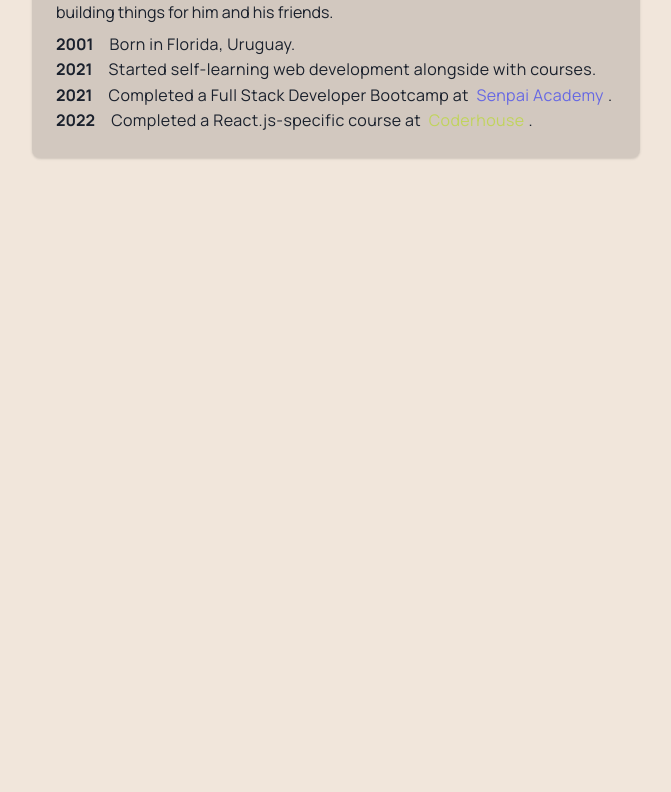
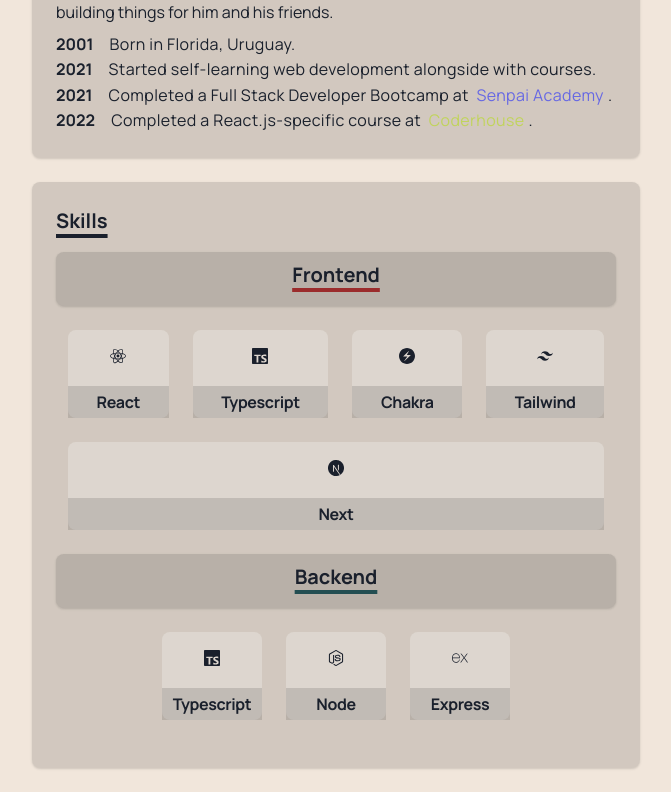
Before and after one commit to enzom-uy/portfolio, a Next.js app: page / in a window 1280 px wide. Shown: the part 700-1492 px from the top of the page, without its empty margins (304-975 px from the left). Before the commit the page ends 882 px from the top, so only its background shows below. Built offline with nearby package versions, Linux system fonts and the light colour scheme; no server answers.

Commit message:
Add Skills Section to index page

```diff
--- /dev/null
+++ b/components/skills-section/skills-backend-skills.tsx
@@ -0,0 +1,32 @@
+import { Flex } from '@chakra-ui/react'
+import React from 'react'
+import SkillsSkill from './skills-skill'
+import { SiExpress, SiNodedotjs, SiTypescript } from 'react-icons/si'
+import { IconType } from 'react-icons'
+
+const backendSkills: Array<{ name: string; icon: IconType }> = [
+  {
+    name: 'Typescript',
+    icon: SiTypescript
+  },
+  {
+    name: 'Node',
+    icon: SiNodedotjs
+  },
+  {
+    name: 'Express',
+    icon: SiExpress
+  }
+]
+
+const BackendSkills: React.FC = () => {
+  return (
+    <Flex wrap="wrap" gap={6}>
+      {backendSkills.map((skill) => (
+        <SkillsSkill key={skill.name} name={skill.name} icon={skill.icon} />
+      ))}
+    </Flex>
+  )
+}
+
+export default BackendSkills
--- /dev/null
+++ b/components/skills-section/skills-category.tsx
@@ -0,0 +1,22 @@
+import SimpleContainer from 'components/containers/simple-container'
+import SectionTitle from 'components/text/section-title'
+import React from 'react'
+
+const SkillsCategory: React.FC<{
+  category: string
+  decorationColor?: string
+}> = ({ category, decorationColor }) => {
+  return (
+    <SimpleContainer p={2} justifyContent="center">
+      <SectionTitle
+        as="h3"
+        mb={2}
+        textDecorationColor={decorationColor ? decorationColor : 'red.700'}
+      >
+        {category}
+      </SectionTitle>
+    </SimpleContainer>
+  )
+}
+
+export default SkillsCategory
--- /dev/null
+++ b/components/skills-section/skills-frontend-skills.tsx
@@ -0,0 +1,48 @@
+import { Flex } from '@chakra-ui/react'
+import React from 'react'
+
+import SkillsSkill from './skills-skill'
+import {
+  SiChakraui,
+  SiNextdotjs,
+  SiReact,
+  SiTailwindcss,
+  SiTypescript
+} from 'react-icons/si'
+import { IconType } from 'react-icons'
+
+const frontendSkills: Array<{ name: string; icon: IconType }> = [
+  {
+    name: 'React',
+    icon: SiReact
+  },
+
+  {
+    name: 'Typescript',
+    icon: SiTypescript
+  },
+  {
+    name: 'Chakra',
+    icon: SiChakraui
+  },
+  {
+    name: 'Tailwind',
+    icon: SiTailwindcss
+  },
+  {
+    name: 'Next',
+    icon: SiNextdotjs
+  }
+]
+
+const FrontendSkills: React.FC = () => {
+  return (
+    <Flex wrap="wrap" gap={6}>
+      {frontendSkills.map((skill) => (
+        <SkillsSkill key={skill.name} name={skill.name} icon={skill.icon} />
+      ))}
+    </Flex>
+  )
+}
+
+export default FrontendSkills
--- /dev/null
+++ b/components/skills-section/skills-section.tsx
@@ -0,0 +1,25 @@
+import SimpleContainer from 'components/containers/simple-container'
+import SectionTitle from 'components/text/section-title'
+import React from 'react'
+import BackendSkills from './skills-backend-skills'
+import SkillsCategory from './skills-category'
+import FrontendSkills from './skills-frontend-skills'
+import SkillsContainer from './skills-skills-container'
+
+const SkillsSection: React.FC = () => {
+  return (
+    <SimpleContainer as="section">
+      <SectionTitle as="h3">Skills</SectionTitle>
+      <SkillsCategory category="Frontend" />
+      <SkillsContainer>
+        <FrontendSkills />
+      </SkillsContainer>
+      <SkillsCategory category="Backend" decorationColor="teal.800" />
+      <SkillsContainer>
+        <BackendSkills />
+      </SkillsContainer>
+    </SimpleContainer>
+  )
+}
+
+export default SkillsSection
--- /dev/null
+++ b/components/skills-section/skills-skill.tsx
@@ -0,0 +1,36 @@
+import { Box, Flex, Icon } from '@chakra-ui/react'
+import React from 'react'
+import { IconType } from 'react-icons'
+
+const SkillsSkill: React.FC<{ icon: IconType; name: string }> = ({
+  icon,
+  name
+}) => {
+  return (
+    <Flex
+      flexDir="column"
+      justifyContent="center"
+      alignItems="center"
+      bgColor="white"
+      rounded="lg"
+      minW="100px"
+      grow="1"
+    >
+      <Box p={4}>
+        <Icon as={icon} fontSize="skill-icon" />
+      </Box>
+      <Box
+        bgColor="cardbg"
+        w="full"
+        textAlign="center"
+        fontWeight="bold"
+        p={1}
+        letterSpacing="tight"
+      >
+        {name}
+      </Box>
+    </Flex>
+  )
+}
+
+export default SkillsSkill
--- /dev/null
+++ b/components/skills-section/skills-skills-container.tsx
@@ -0,0 +1,16 @@
+import { Box, Flex } from '@chakra-ui/react'
+import React, { ReactNode } from 'react'
+
+import { IconType } from 'react-icons'
+import FrontendSkills from './skills-frontend-skills'
+import BackendSkills from './skills-frontend-skills'
+
+const SkillsContainer: React.FC<{ children: ReactNode }> = ({ children }) => {
+  return (
+    <Flex px={3} justifyContent="center" mb={6}>
+      {children}
+    </Flex>
+  )
+}
+
+export default SkillsContainer
--- a/pages/index.tsx
+++ b/pages/index.tsx
@@ -4,6 +4,7 @@
 import { Box } from '@chakra-ui/react'
 import BriefBioCard from 'components/bio-section/brief-bio-card'
 import BioSection from 'components/bio-section/bio-section'
+import SkillsSection from 'components/skills-section/skills-section'
 
 const Home: NextPage = () => {
   return (
@@ -15,6 +16,7 @@
       <Box as="section">
         <BriefBioCard />
         <BioSection />
+        <SkillsSection />
       </Box>
     </>
   )
```
